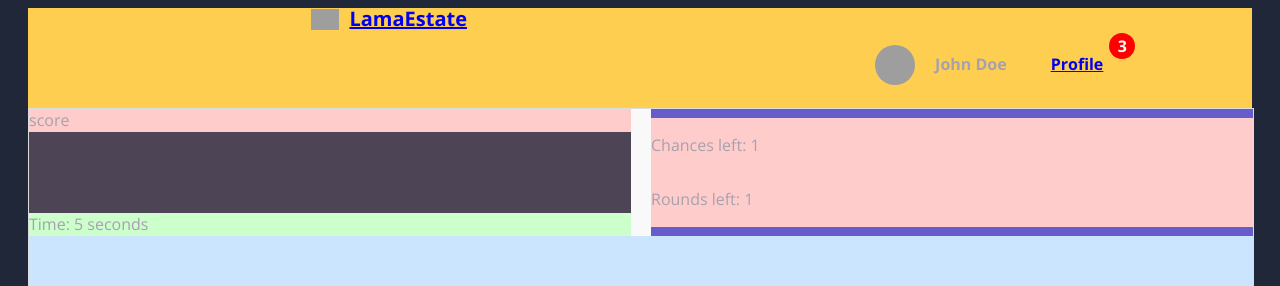
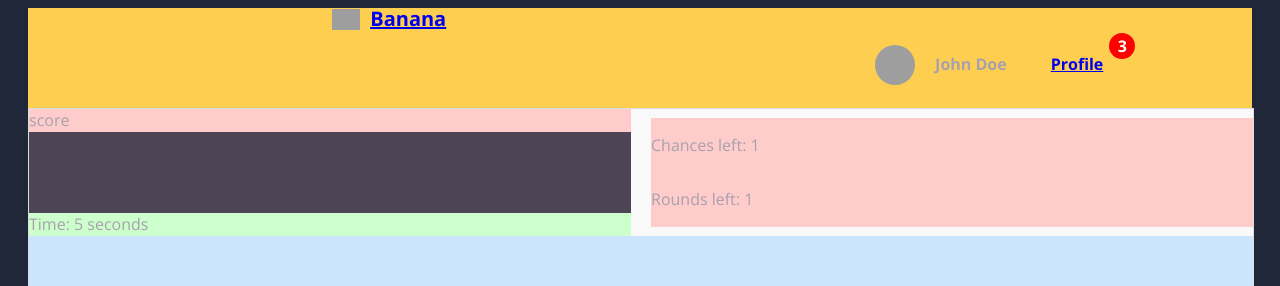
Before and after one commit to janitha-visna/banana_game, a React (Vite) app in the folder frontend/: page /singleplayer in a window 1280 px wide. Shown: the top 286 px of the page. Built offline with nearby package versions, Linux system fonts and the light colour scheme; no server answers; grey boxes are pictures that could not be loaded.

Commit message:
Changes to be committed:small changes

```diff
--- a/frontend/src/App.jsx
+++ b/frontend/src/App.jsx
@@ -37,7 +37,7 @@ function App() {
         },
         {
           path: "/selectoption",
-          element: <Selectoption />,
+          element: <Selectoption/>,
         },
         {
           path:"/records1",
--- a/frontend/src/components/Navbar.jsx
+++ b/frontend/src/components/Navbar.jsx
@@ -11,7 +11,7 @@ function Navbar() {
       <div className="left">
         <a href="/" className="logo">
           <img src="/logo.png" alt="" />
-          <span>LamaEstate</span>
+          <span>Banana</span>
         </a>
 
       </div>
--- a/frontend/src/components/options/selectoptions.scss
+++ b/frontend/src/components/options/selectoptions.scss
@@ -27,7 +27,7 @@
 .right {
   flex: 2;
   height: 100%;
-  background-color: rgb(103, 92, 204);
+ // background-color: rgb(103, 92, 204);
   flex-direction: column;
   justify-content: center;
 
--- a/frontend/src/components/singleplayer/singleplayer.scss
+++ b/frontend/src/components/singleplayer/singleplayer.scss
@@ -31,7 +31,7 @@
   }
 }
 .right {
-  background-color: #ccffcc; /* Light green background */
+  //background-color: #ccffcc; /* Light green background */
   display: flex;
   flex-direction: row;
   justify-content: space-between;
--- a/frontend/src/routes/homepage/homepage.scss
+++ b/frontend/src/routes/homepage/homepage.scss
@@ -15,19 +15,19 @@
 }
 
 .left-top {
-  background-color: #f0a500; /* First color for top section */
+  //background-color: #f0a500; /* First color for top section */
   flex: 1; /* Allows it to take half of the left section */
 }
 
 .left-bottom {
-  background-color: #4caf50; /* Second color for bottom section */
+  //background-color: #4caf50; /* Second color for bottom section */
   flex: 1; /* Allows it to take half of the left section */
 }
 
 .right {
   flex: 2;
   height: 100%;
-  background-color: rgb(103, 92, 204);
+  //background-color: rgb(103, 92, 204);
   flex-direction: column;
   justify-content: center;
 
```
Also changed, not shown: 1 other file (tests, documents, lock files or other folders).
